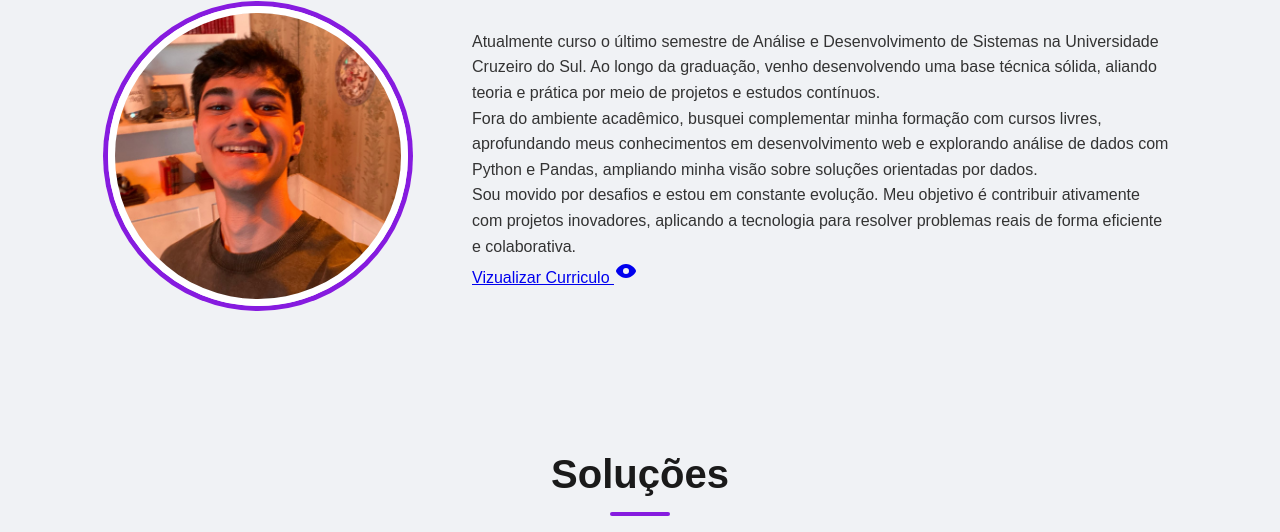
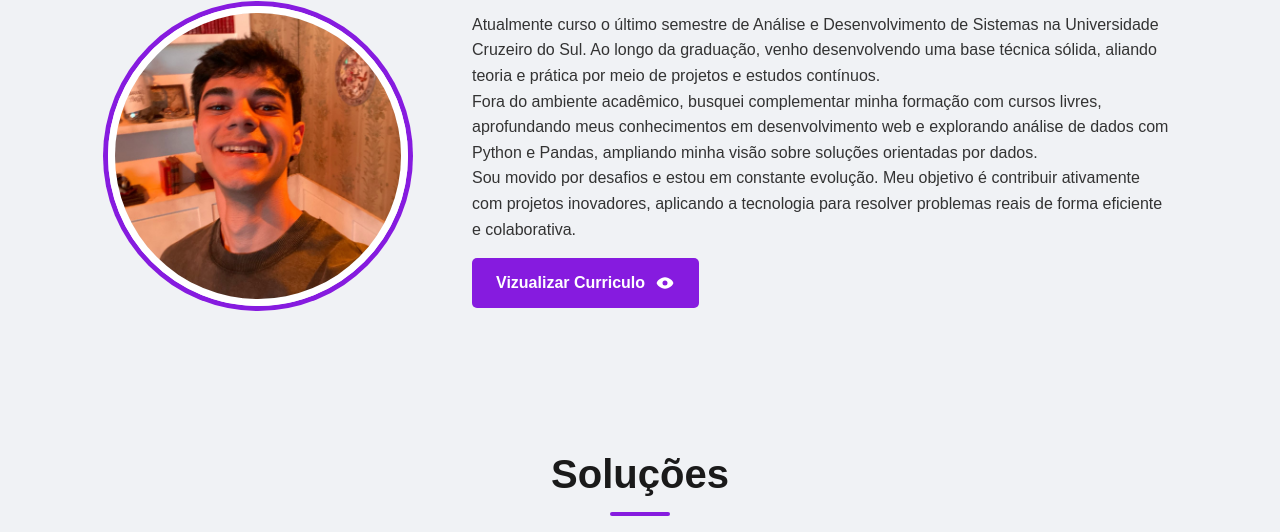
Before and after one commit to JoaoMarqu3s/Dev, a plain HTML site: page index.html in a window 1280 px wide. Shown: the part 970-1502 px from the top of the page. Drawn offline with Linux system fonts and the light colour scheme.

Commit message:
Add files via upload

```diff
--- a/index.html
+++ b/index.html
@@ -71,7 +71,7 @@
                         projetos inovadores, aplicando a tecnologia para resolver problemas reais de forma eficiente e
                         colaborativa.
                     </p>
-                    <a href="https://joaomarqu3s.github.io/Curr/">
+                    <a href="https://joaomarqu3s.github.io/Curr/" download class="btn">
                         Vizualizar Curriculo
                         <svg class="w-[39px] h-[39px] text-gray-800 dark:text-white" aria-hidden="true" xmlns="http://www.w3.org/2000/svg" width="24" height="24" fill="currentColor" viewBox="0 0 24 24">
   <path fill-rule="evenodd" d="M4.998 7.78C6.729 6.345 9.198 5 12 5c2.802 0 5.27 1.345 7.002 2.78a12.713 12.713 0 0 1 2.096 2.183c.253.344.465.682.618.997.14.286.284.658.284 1.04s-.145.754-.284 1.04a6.6 6.6 0 0 1-.618.997 12.712 12.712 0 0 1-2.096 2.183C17.271 17.655 14.802 19 12 19c-2.802 0-5.27-1.345-7.002-2.78a12.712 12.712 0 0 1-2.096-2.183 6.6 6.6 0 0 1-.618-.997C2.144 12.754 2 12.382 2 12s.145-.754.284-1.04c.153-.315.365-.653.618-.997A12.714 12.714 0 0 1 4.998 7.78ZM12 15a3 3 0 1 0 0-6 3 3 0 0 0 0 6Z" clip-rule="evenodd"/>
```
